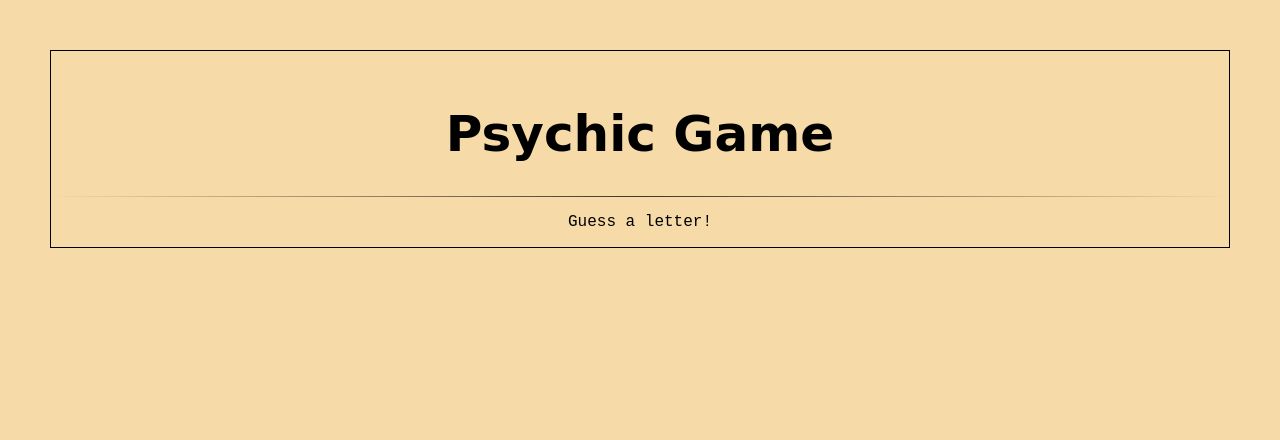
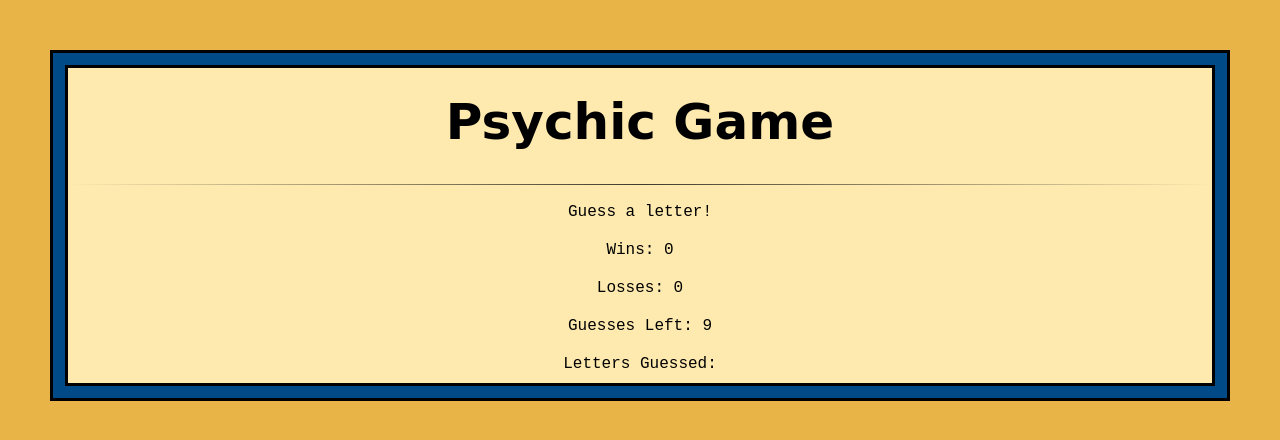
Before and after one commit to daibhidhdwaum/psychic-game, a plain HTML site: page index.html in a window 1280 px wide. Drawn offline with Linux system fonts and the light colour scheme; a web font is replaced by a local one.

Commit message:
functions now show at game opening

```diff
--- a/assets/css/style.css
+++ b/assets/css/style.css
@@ -1,23 +1,43 @@
 p {
     font-family: 'Nova Mono', monospace;
     text-align: center;
+    margin: 0px;
+    padding: 10px;
 }
 
 h1 {
     font-family: 'Bigelow Rules', cursive;
     font-size: 50px;
     text-align: center;
-    padding-top: 20px;
+    padding: 25px;
+    margin: 0px;
+
 }
 
 body {
-    background-color: #f6daa7;
-    border: 1px solid black;
+    background-color: #e9b447;
+    /*background-color: #f6daa7;*/
+    border: 3px solid black;
     margin: 50px;
+}
+
+div {
+    background-color: #feeaaf;
+    margin: 0px;
+    padding: 0px;
 }
 
 hr {
     border: 0;
     height: 1px;
     background-image: linear-gradient(to right, rgba(0, 0, 0, 0), rgba(0, 0, 0, 0.75), rgba(0, 0, 0, 0));
+    color: #004b87;
 }
+
+.inside-border {
+    border: 3px solid black;
+}
+
+.outside-border {
+    border: 12px solid #004b87;
+}
--- a/index.html
+++ b/index.html
@@ -10,6 +10,10 @@
     <!--<script src="assets/javascript/game.js"></script>-->
 </head>
 <body>
+
+    <div class="outside-border">
+        <div>
+            <div class="inside-border">
                 <h1>Psychic Game</h1>
 
                 <hr>
@@ -19,9 +23,11 @@
                 <p id="losses-text"></p>
                 <p id="guesses-left-text"></p>
                 <p id="letters-guessed-text"></p>
+            </div>
+        </div>
+    </div>
 
       <script type="text/javascript">
-
 
             //defines computer letter choices
             var computerChoices = ["a","b","c","d","e","f","g","h","i","j","k","l","m","n","o","p","q","r","s","t","u","v","w","x","y","z"];
@@ -37,26 +43,25 @@
             var lossesText = document.getElementById("losses-text");
             var guessesLeftText = document.getElementById("guesses-left-text");
 
+
             var computerOutput;
 
-            var computerOutput = computerChoices[Math.floor(Math.random() * computerChoices.length)];
-
-            //resets the game
+            //runs new game when if/else statement parameters are fulfilled
             function newGame(){
                 guessesLeft = 9;
                 lettersGuessed = "";
-                //computer randomly chooses a letter from array
-                var computerOutput = computerChoices[Math.floor(Math.random() * computerChoices.length)];
-                console.log(computerOutput);
+                computerOutput = computerChoices[Math.floor(Math.random() * computerChoices.length)];
+                updateText();
             }
+
 
             //defines event that occurs when user makes choice
             document.onkeyup = function(event) {
 
-                //functioning
+                //functioning (need it to log input)
                lettersGuessed = lettersGuessed + " " + event.key;
 
-                //console.log(lettersGuessed);
+
 
                 if (event.key === computerOutput){
                     wins++;
@@ -78,6 +83,9 @@
             guessesLeftText.textContent = "Guesses Left: " + guessesLeft;
             lettersGuessedText.textContent = "Letters Guessed: " + lettersGuessed;
         }
+        newGame();
+
+
 
         </script>
 </body>
```
Also changed, not shown: assets/javascript/game.js (+45 -24 lines). Lines whose indentation alone changed are shown as unchanged.
